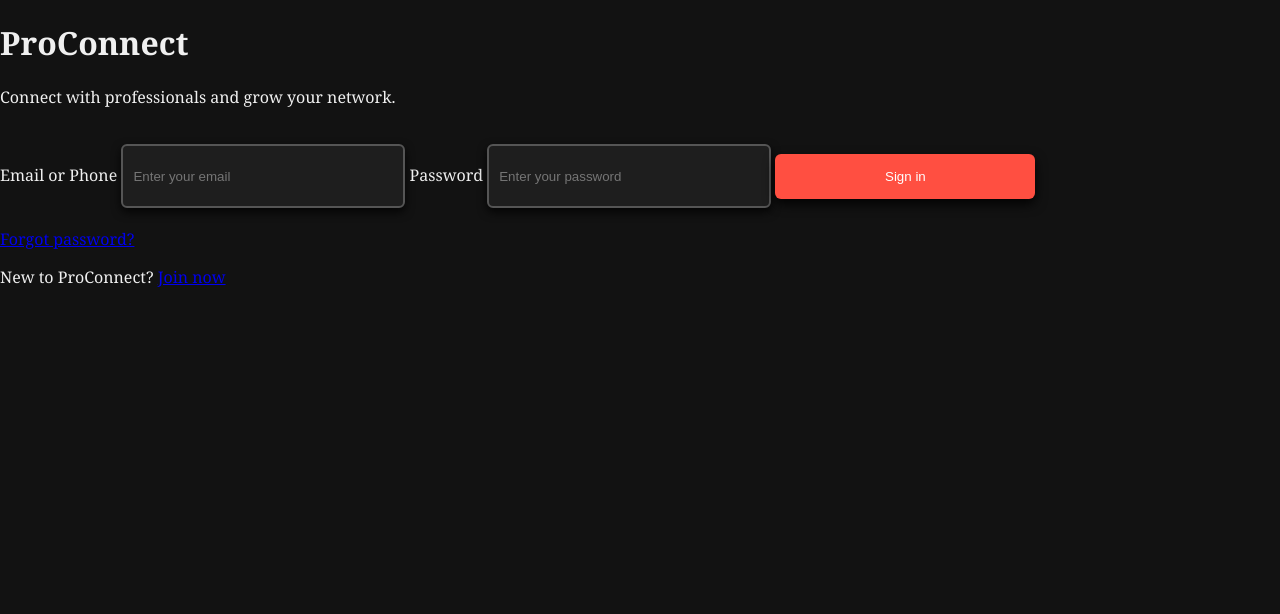
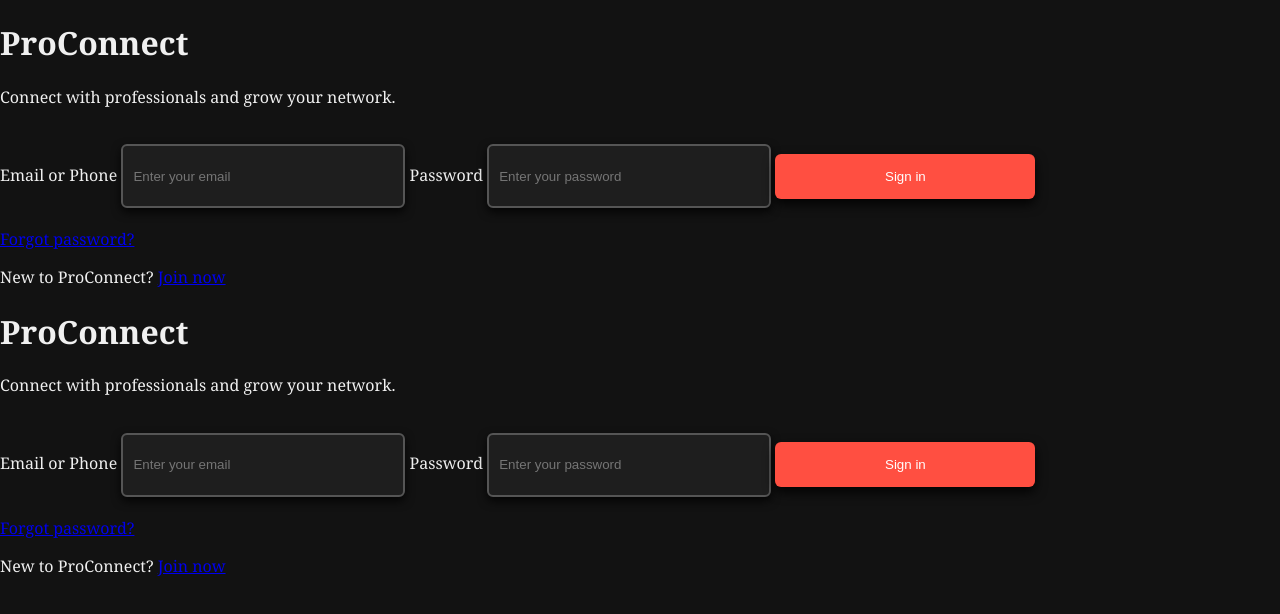
Before and after one commit to Aditya-k2024/Frontpage, a plain HTML site: page Frontend/index.html in a window 1280 px wide. Drawn offline with Linux system fonts and the light colour scheme.

Commit message:
Update index.html

```diff
--- a/Frontend/index.html
+++ b/Frontend/index.html
@@ -1,4 +1,20 @@
 <!DOCTYPE html>
+<html lang="en">
+<head>
+    <meta charset="UTF-8">
+    <meta name="viewport" content="width=device-width, initial-scale=1.0">
+    <title>ProConnect Purple Theme Login</title>
+    <link rel="stylesheet" href="style.css">
+</head>
+<body>
+
+<!-- Empty Circle for Logo at Top Left -->
+<div class="logo-circle">
+    <!-- You can add your logo inside this circle -->
+</div>
+
+<!-- Stars Background -->
+<div class="stars"></div><!DOCTYPE html>
 <html lang="en">
 <head>
     <meta charset="UTF-8">
@@ -40,3 +56,29 @@
 
 </body>
 </html>
+
+
+<div class="container">
+    <div class="form-box">
+        <h1 class="logo">ProConnect</h1>
+        <p class="tagline">Connect with professionals and grow your network.</p>
+
+        <form action="#" method="POST">
+            <label for="email">Email or Phone</label>
+            <input type="text" id="email" name="email" placeholder="Enter your email" required>
+
+            <label for="password">Password</label>
+            <input type="password" id="password" name="password" placeholder="Enter your password" required>
+
+            <button type="submit" id="submit">Sign in</button>
+        </form>
+
+        <div class="links">
+            <a href="#">Forgot password?</a>
+            <p>New to ProConnect? <a href="#">Join now</a></p>
+        </div>
+    </div>
+</div>
+
+</body>
+</html>
```
